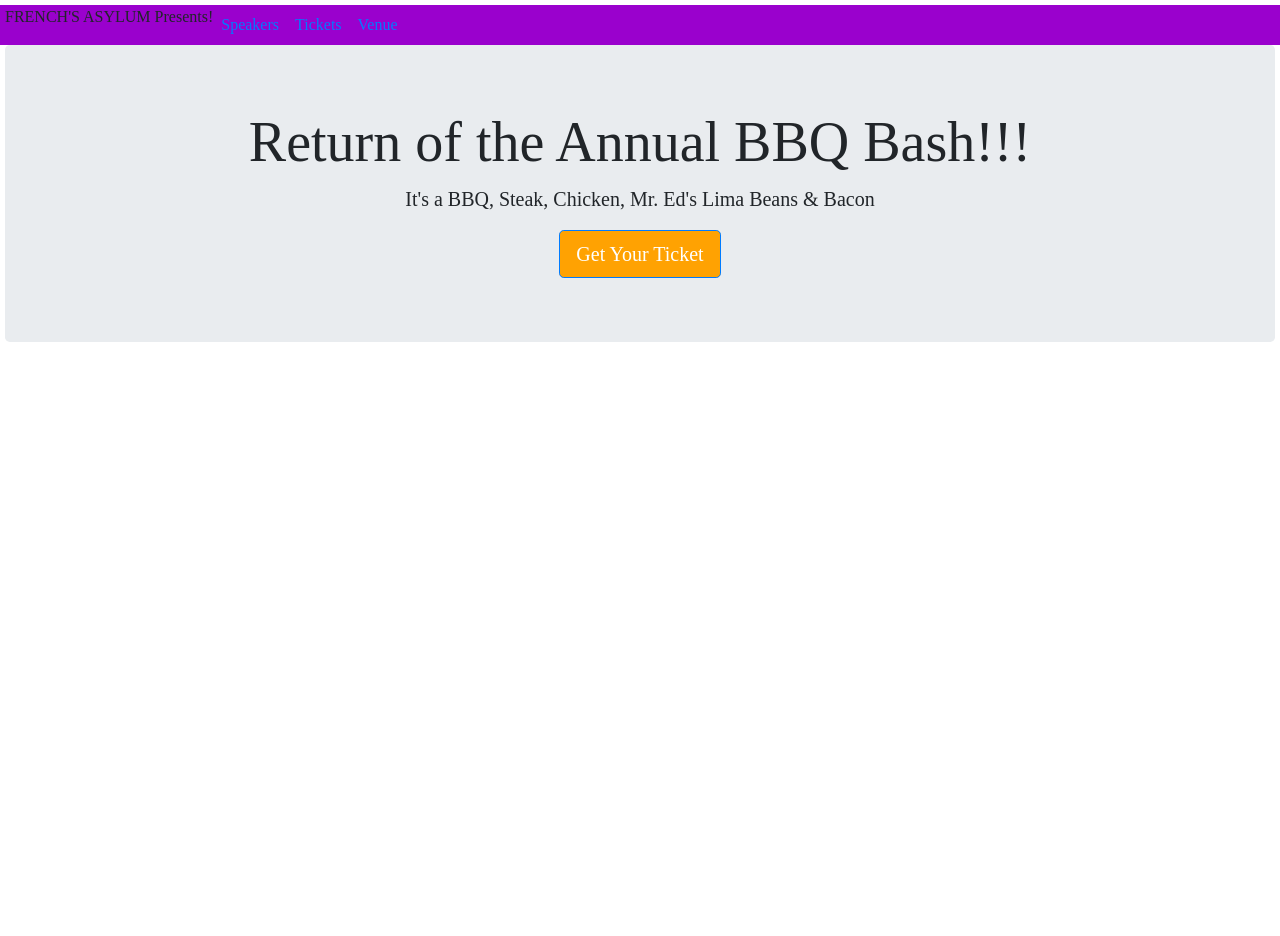
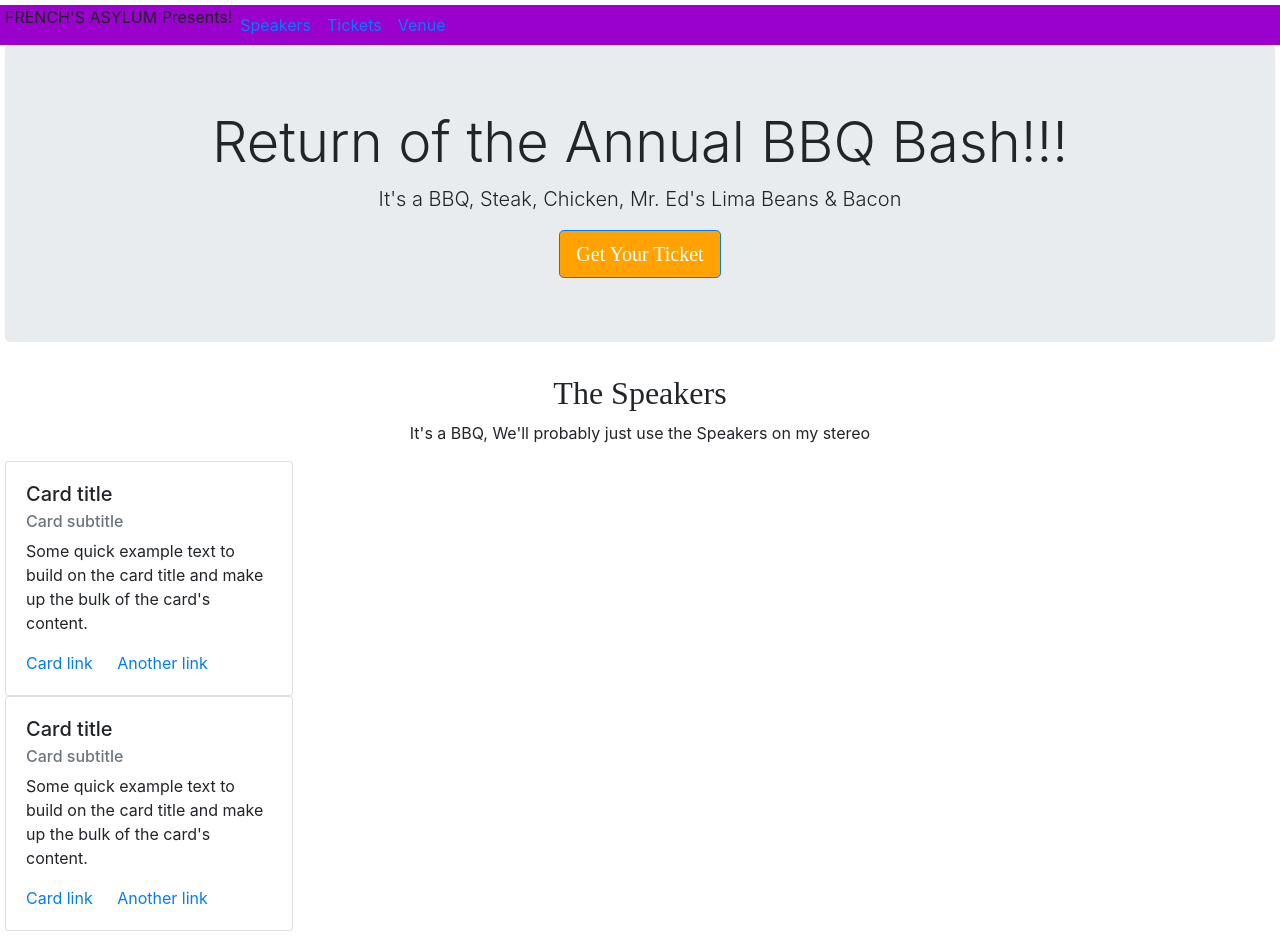
Before and after one commit to EEFrench/event-landing-page, a plain HTML site: page index.html in a window 1280 px wide. Before the commit the page ends 800 px from the top, so only its background shows below. Drawn offline with nearby package versions, Linux system fonts and the light colour scheme.

Commit message:
:scroll: Add cards, experiment with cards

```diff
--- a/css/style.css
+++ b/css/style.css
@@ -1,6 +1,6 @@
 body{
     margin: 5px;
-    font-family: HeadlineFA;
+    /* font-family: HeadlineFA; */
 }
 
 .btn{
@@ -11,3 +11,7 @@ body{
   Button:hover {
     background-color: #9A01CD !important;
 }
+
+#Speakers{
+  font-family: 'Libre Baskerville', serif;
+}
--- a/index.html
+++ b/index.html
@@ -38,6 +38,34 @@
       <a class="btn btn-primary btn-lg" href="https://getbootstrap.com/docs/4.5/content/typography/" role="button" target="_blank">Get Your Ticket</a>
     </div>
 
+    <!-- SPEAKERS  -->
+    <div class="container-fluid text-center">
+      <h2 id="Speakers">The Speakers</h2>
+      <p>It's a BBQ, We'll probably just use the Speakers on my stereo</p>
+    </div>
+
+    <!-- SPEAKER CARDS  -->
+    <div class="card" style="width: 18rem;">
+      <div class="card-body">
+        <h5 class="card-title">Card title</h5>
+        <h6 class="card-subtitle mb-2 text-muted">Card subtitle</h6>
+        <p class="card-text">Some quick example text to build on the card title and make up the bulk of the card's content.</p>
+        <a href="#" class="card-link">Card link</a>
+        <a href="#" class="card-link">Another link</a>
+      </div>
+    </div>
+
+    <div class="card" style="width: 18rem;">
+      <div class="card-body">
+        <h5 class="card-title">Card title</h5>
+        <h6 class="card-subtitle mb-2 text-muted">Card subtitle</h6>
+        <p class="card-text">Some quick example text to build on the card title and make up the bulk of the card's content.</p>
+        <a href="#" class="card-link">Card link</a>
+        <a href="#" class="card-link">Another link</a>
+      </div>
+    </div>
+
+
 
 
   </body>
```
